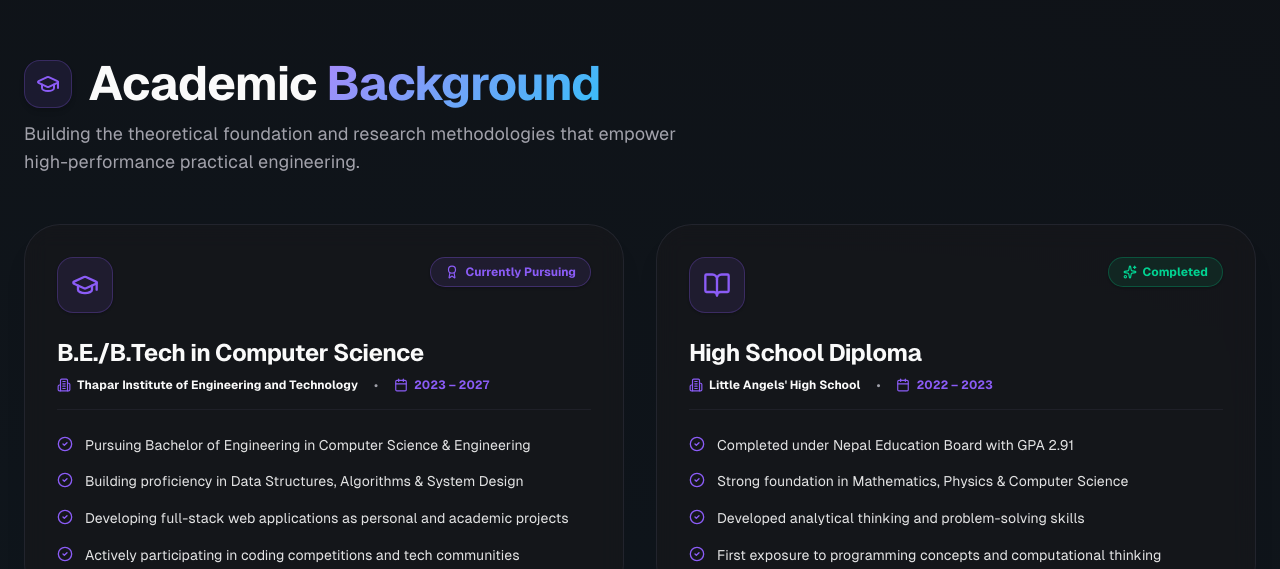
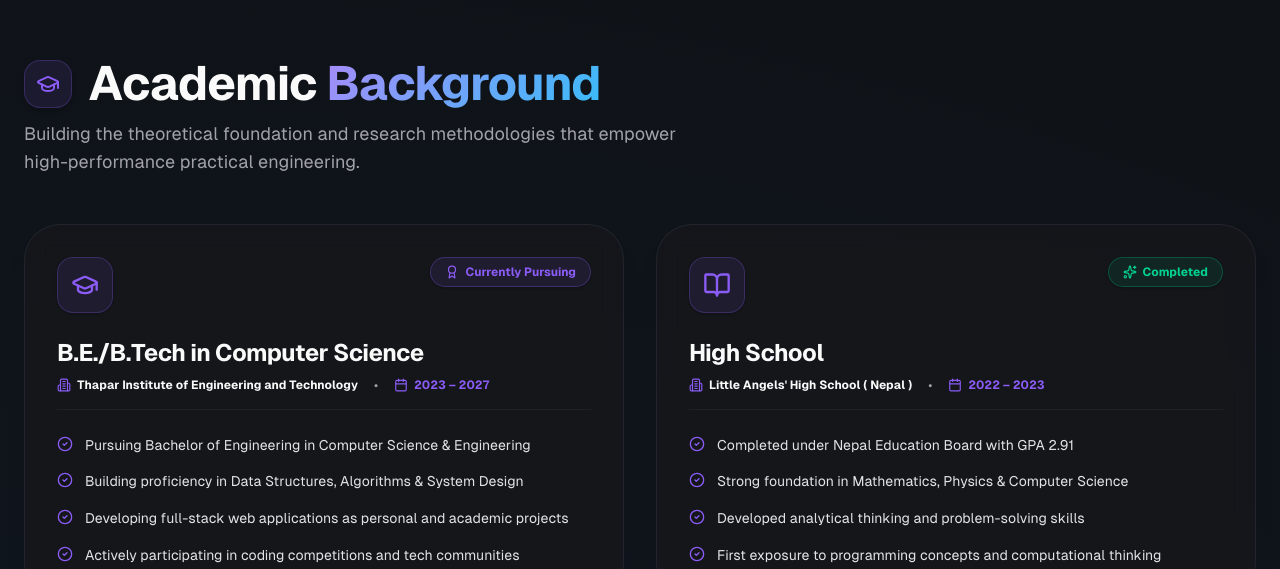
Before and after one commit to kashnordeen/portfolio, a React (Vite) app: page / in a window 1280 px wide. Shown: the part 5214-5783 px from the top of the page. Built offline with nearby package versions, Linux system fonts and the light colour scheme.

Commit message:
Update Academic Background: High School and add ( Nepal ) to school name

```diff
--- a/src/data/portfolio.ts
+++ b/src/data/portfolio.ts
@@ -110,7 +110,7 @@ export const careerEvents = [
   {
     year: "2022 – 2023",
     title: "Completed High School",
-    subtitle: "Little Angels' High School",
+    subtitle: "Little Angels' High School ( Nepal )",
     description: "Graduated from Little Angels' High School under Nepal Education Board with GPA 2.91. Developed a strong foundation in mathematics and science.",
   },
   {
@@ -136,8 +136,8 @@ export const education = [
     ],
   },
   {
-    degree: "High School Diploma",
-    school: "Little Angels' High School",
+    degree: "High School",
+    school: "Little Angels' High School ( Nepal )",
     year: "2022 – 2023",
     badge: "Completed",
     badgeColor: "text-emerald-400 bg-emerald-500/10 border-emerald-500/30",
```
